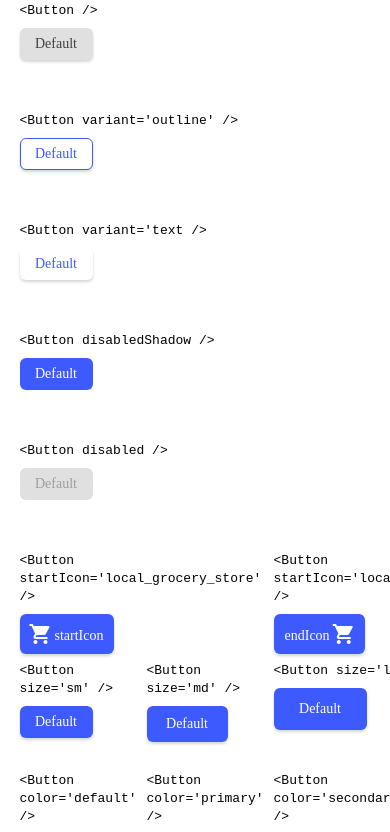
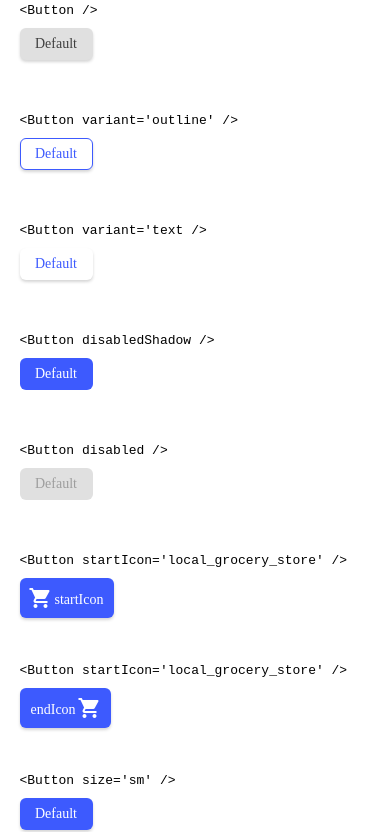
Before and after one commit to xxfufufu/button-deploy, a React (Create React App) app: page / in a window 390 px wide. Shown: the top 832 px of the page. Built offline with nearby package versions, Linux system fonts and the light colour scheme.

Commit message:
benerin klik dan media

```diff
--- a/src/Button.js
+++ b/src/Button.js
@@ -4,7 +4,7 @@ function Button (props)
     const styling = `${props.variant} ${props.size} ${ninja} ${props.color} && ${props.endIcon || props.startIcon ? 'icon' : ''}`;
     let names = props.endIcon !== '' ? 'endIcon' : props.startIcon !== '' ? 'startIcon' : props.color === '' || props.color === 'default' ? 'Default':  props.color === 'primary'? 'Primary' : props.color === 'secondary' ? 'Secondary' :'Danger';
     return (
-        <button onClick={() => alert('ki,love you~')} disabled={props.disabled} className={styling}><span className='material-icons'>{props.startIcon}</span><span>{names}</span><span className='material-icons'>{props.endIcon}</span></button>
+        <button onClick={() => alert('ki, love you~')} disabled={props.disabled} className={styling}><span className='material-icons'>{props.startIcon}</span><span>{names}</span><span className='material-icons'>{props.endIcon}</span></button>
     )
 }
 
--- a/src/styles.scss
+++ b/src/styles.scss
@@ -43,7 +43,11 @@ grid-gap: 10px;
   grid-column: 3/5;
 }
 
-
+@media only screen and (max-width: 500px) {
+  .six, .seven, .eight, .nine, .ten {
+    grid-column: 1/5;
+  }
+}
 button {
   min-width: 73px;
   min-height: 32px;
```
